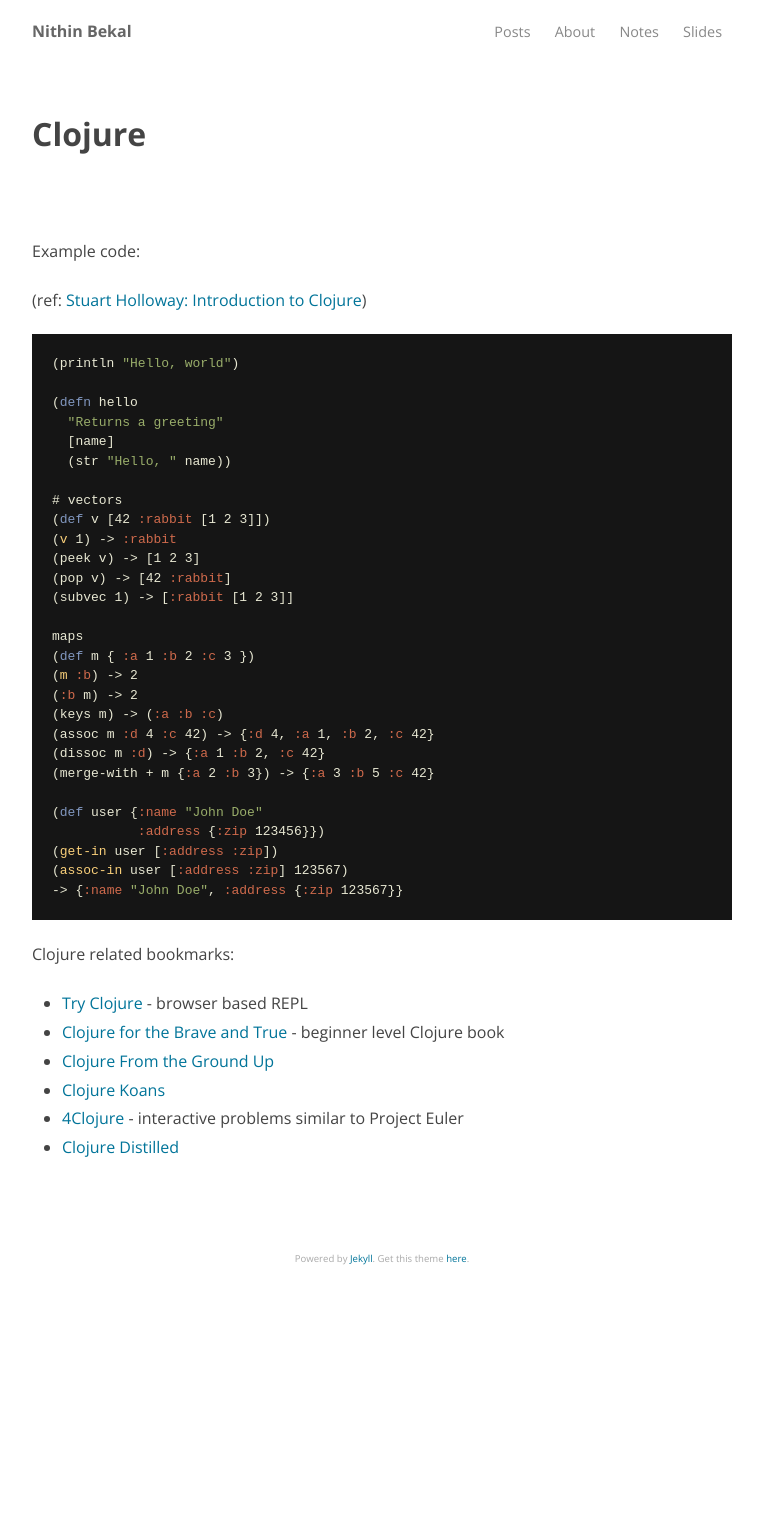
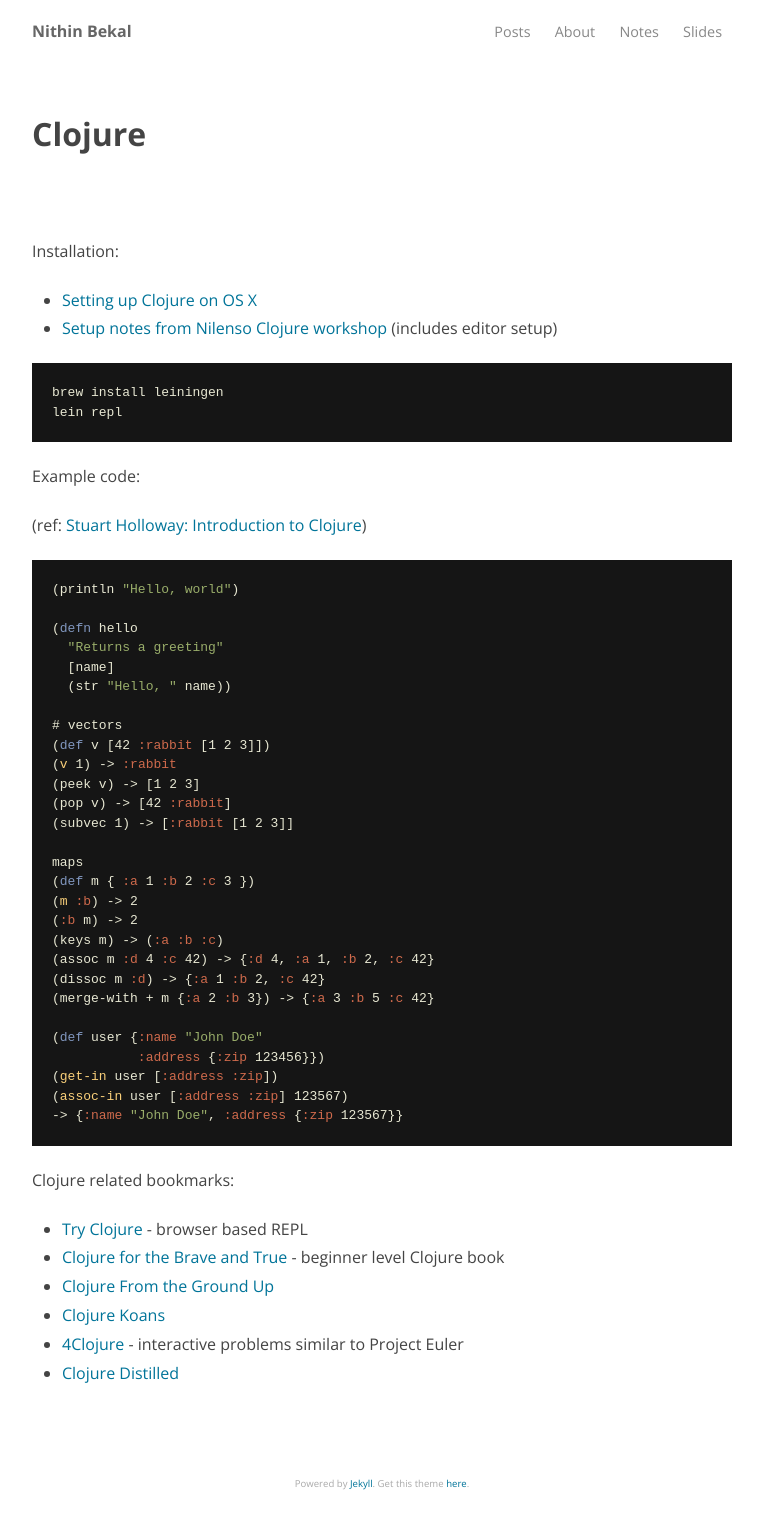
Before and after one commit to nithinbekal/nithinbekal.github.io, a Jekyll site: the page built from notes/clojure.md, in a window 1280 px wide. Shown: the whole page, without its empty margins (258-1021 px from the left). Built offline with Jekyll 4.4.1, drawn with Linux system fonts in a browser that asks for light colours; before the commit the page ends 1305 px from its top, so only the background shows below that.

Commit message:
Add clojure bookmarks

```diff
--- a/notes/clojure.md
+++ b/notes/clojure.md
@@ -3,6 +3,17 @@
 title: "Clojure"
 date:  2014-09-28 21:13:10
 ---
+
+Installation:
+
+- [Setting up Clojure on OS X](https://gist.github.com/technomancy/2395913)
+- [Setup notes from Nilenso Clojure workshop](https://github.com/nilenso/clojure-workshop/blob/master/preparation.md)
+  (includes editor setup)
+
+{% highlight bash %}
+brew install leiningen
+lein repl
+{% endhighlight %}
 
 Example code:
 
```
